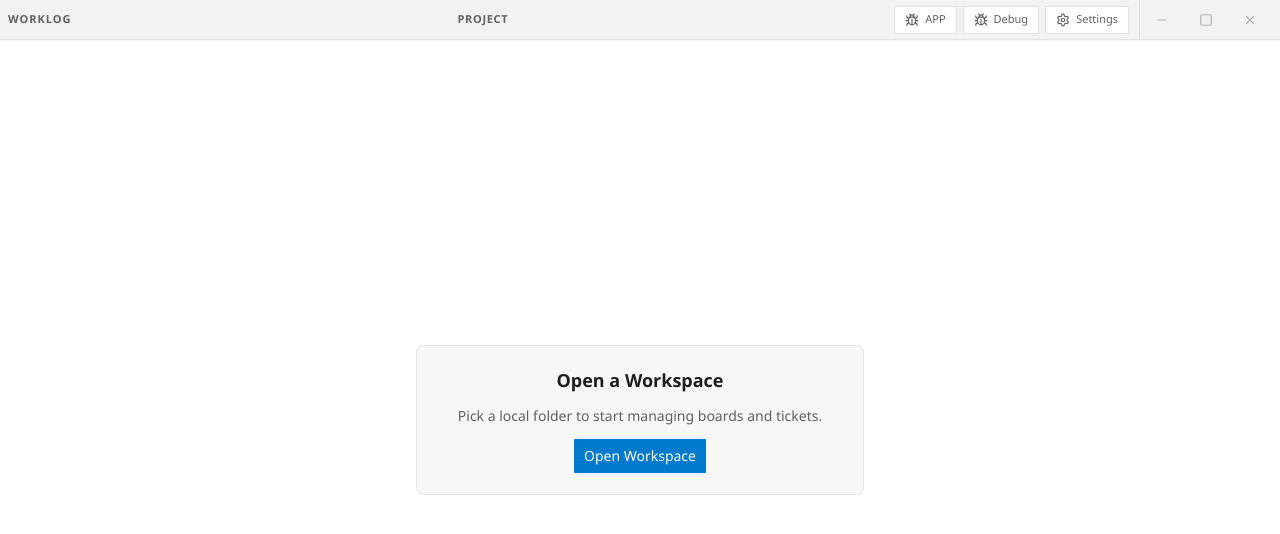
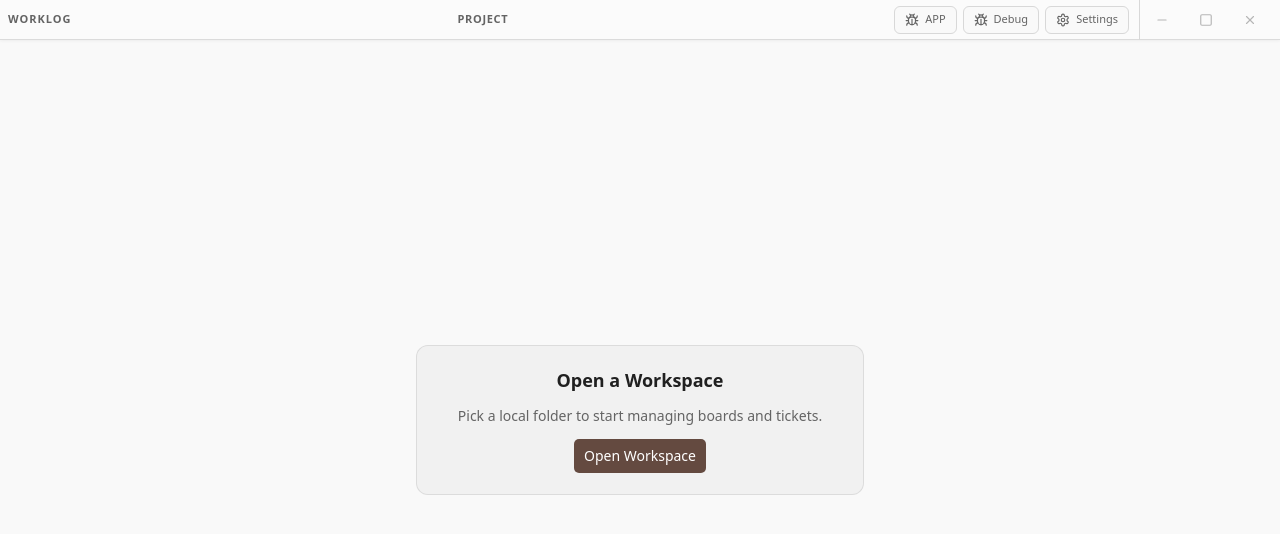
Before and after one commit to regisx001/Worklog, a SvelteKit app: page /onboarding in a window 1280 px wide. Shown: the top 534 px of the page. Built offline with nearby package versions, Linux system fonts and the light colour scheme.

Commit message:
feat: update layout.css with new color variables and improved shadow settings

```diff
--- a/src/routes/layout.css
+++ b/src/routes/layout.css
@@ -8,106 +8,128 @@
 @plugin '@tailwindcss/typography';
 
 :root {
-  --background: rgb(255 255 255);
-  --foreground: rgb(30 30 30);
-  --card: rgb(245 245 245);
-  --card-foreground: rgb(30 30 30);
-  --popover: rgb(255 255 255);
-  --popover-foreground: rgb(30 30 30);
-  --primary: rgb(0 122 204);
-  --primary-foreground: rgb(255 255 255);
-  --secondary: rgb(223 223 223);
-  --secondary-foreground: rgb(51 51 51);
-  --muted: rgb(239 239 239);
-  --muted-foreground: rgb(97 97 97);
-  --accent: rgb(229 229 229);
-  --accent-foreground: rgb(30 30 30);
-  --destructive: rgb(196 43 28);
-  --destructive-foreground: rgb(255 255 255);
-  --border: rgb(224 224 224);
-  --input: rgb(255 255 255);
-  --ring: rgb(0 122 204);
-  --chart-1: rgb(0 122 204);
-  --chart-2: rgb(56 142 60);
-  --chart-3: rgb(251 140 0);
-  --chart-4: rgb(142 36 170);
-  --chart-5: rgb(229 57 53);
-  --sidebar: rgb(242 242 242);
-  --sidebar-foreground: rgb(30 30 30);
-  --sidebar-primary: rgb(0 122 204);
-  --sidebar-primary-foreground: rgb(255 255 255);
-  --sidebar-accent: rgb(230 230 230);
-  --sidebar-accent-foreground: rgb(30 30 30);
-  --sidebar-border: rgb(224 224 224);
-  --sidebar-ring: rgb(0 122 204);
-
-  --surface-panel: rgb(245 245 245);
-  --surface-sidebar: rgb(242 242 242);
-  --surface-card: rgb(255 255 255);
-  --surface-raised: rgb(255 255 255);
-  --text-secondary: rgb(66 66 66);
-  --text-tertiary: rgb(97 97 97);
-  --accent-loud: rgb(0 122 204);
-
-  --font-sans: "Segoe UI", "Ubuntu", "Cantarell", "Noto Sans", sans-serif;
-  --font-display: "Segoe UI", "Ubuntu", "Cantarell", "Noto Sans", sans-serif;
-  --font-mono: "Cascadia Code", "Consolas", "Menlo", "Monaco", "Liberation Mono", monospace;
-
-  --radius: 0.25rem;
+  --background: oklch(0.9821 0 0);
+  --foreground: oklch(0.2435 0 0);
+  --card: oklch(0.9911 0 0);
+  --card-foreground: oklch(0.2435 0 0);
+  --popover: oklch(0.9911 0 0);
+  --popover-foreground: oklch(0.2435 0 0);
+  --primary: oklch(0.4341 0.0392 41.9938);
+  --primary-foreground: oklch(1.0000 0 0);
+  --secondary: oklch(0.9200 0.0651 74.3695);
+  --secondary-foreground: oklch(0.3499 0.0685 40.8288);
+  --muted: oklch(0.9521 0 0);
+  --muted-foreground: oklch(0.5032 0 0);
+  --accent: oklch(0.9310 0 0);
+  --accent-foreground: oklch(0.2435 0 0);
+  --destructive: oklch(0.6271 0.1936 33.3390);
+  --destructive-foreground: oklch(1.0000 0 0);
+  --border: oklch(0.8822 0 0);
+  --input: oklch(0.8822 0 0);
+  --ring: oklch(0.4341 0.0392 41.9938);
+  --chart-1: oklch(0.4341 0.0392 41.9938);
+  --chart-2: oklch(0.9200 0.0651 74.3695);
+  --chart-3: oklch(0.9310 0 0);
+  --chart-4: oklch(0.9367 0.0523 75.5009);
+  --chart-5: oklch(0.4338 0.0437 41.6746);
+  --sidebar: oklch(0.9881 0 0);
+  --sidebar-foreground: oklch(0.2645 0 0);
+  --sidebar-primary: oklch(0.3250 0 0);
+  --sidebar-primary-foreground: oklch(0.9881 0 0);
+  --sidebar-accent: oklch(0.9761 0 0);
+  --sidebar-accent-foreground: oklch(0.3250 0 0);
+  --sidebar-border: oklch(0.9401 0 0);
+  --sidebar-ring: oklch(0.7731 0 0);
+  --surface-panel: oklch(0.9521 0 0);
+  --surface-sidebar: oklch(0.9881 0 0);
+  --surface-card: oklch(0.9911 0 0);
+  --surface-raised: oklch(1.0000 0 0);
+  --text-secondary: oklch(0.5032 0 0);
+  --text-tertiary: oklch(0.5032 0 0);
+  --accent-loud: oklch(0.4341 0.0392 41.9938);
+  --font-sans: ui-sans-serif, system-ui, -apple-system, BlinkMacSystemFont, 'Segoe UI', Roboto, 'Helvetica Neue', Arial, 'Noto Sans', sans-serif, 'Apple Color Emoji', 'Segoe UI Emoji', 'Segoe UI Symbol', 'Noto Color Emoji';
+  --font-display: ui-sans-serif, system-ui, -apple-system, BlinkMacSystemFont, 'Segoe UI', Roboto, 'Helvetica Neue', Arial, 'Noto Sans', sans-serif, 'Apple Color Emoji', 'Segoe UI Emoji', 'Segoe UI Symbol', 'Noto Color Emoji';
+  --font-serif: ui-serif, Georgia, Cambria, "Times New Roman", Times, serif;
+  --font-mono: ui-monospace, SFMono-Regular, Menlo, Monaco, Consolas, "Liberation Mono", "Courier New", monospace;
+  --radius: 0.5rem;
+  --shadow-x: 0;
+  --shadow-y: 1px;
+  --shadow-blur: 3px;
+  --shadow-spread: 0px;
+  --shadow-opacity: 0.1;
+  --shadow-color: oklch(0 0 0);
+  --shadow-2xs: 0 1px 3px 0px hsl(0 0% 0% / 0.05);
+  --shadow-xs: 0 1px 3px 0px hsl(0 0% 0% / 0.05);
+  --shadow-sm: 0 1px 3px 0px hsl(0 0% 0% / 0.10), 0 1px 2px -1px hsl(0 0% 0% / 0.10);
+  --shadow: 0 1px 3px 0px hsl(0 0% 0% / 0.10), 0 1px 2px -1px hsl(0 0% 0% / 0.10);
+  --shadow-md: 0 1px 3px 0px hsl(0 0% 0% / 0.10), 0 2px 4px -1px hsl(0 0% 0% / 0.10);
+  --shadow-lg: 0 1px 3px 0px hsl(0 0% 0% / 0.10), 0 4px 6px -1px hsl(0 0% 0% / 0.10);
+  --shadow-xl: 0 1px 3px 0px hsl(0 0% 0% / 0.10), 0 8px 10px -1px hsl(0 0% 0% / 0.10);
+  --shadow-2xl: 0 1px 3px 0px hsl(0 0% 0% / 0.25);
+  --tracking-normal: 0em;
   --spacing: 0.25rem;
   --app-toolbar-height: calc(var(--spacing) * 10);
-
-  --shadow-2xs: 0 0 0 1px rgb(0 0 0 / 0.04);
-  --shadow-xs: 0 0 0 1px rgb(0 0 0 / 0.06);
-  --shadow-sm: 0 1px 2px rgb(0 0 0 / 0.14);
-  --shadow: 0 1px 2px rgb(0 0 0 / 0.16);
-  --shadow-md: 0 2px 4px rgb(0 0 0 / 0.2);
-  --shadow-lg: 0 4px 10px rgb(0 0 0 / 0.24);
-  --shadow-xl: 0 6px 16px rgb(0 0 0 / 0.28);
-  --shadow-2xl: 0 8px 22px rgb(0 0 0 / 0.3);
 }
 
 .dark {
-  --background: rgb(30 30 30);
-  --foreground: rgb(204 204 204);
-  --card: rgb(37 37 38);
-  --card-foreground: rgb(204 204 204);
-  --popover: rgb(37 37 38);
-  --popover-foreground: rgb(204 204 204);
-  --primary: rgb(0 122 204);
-  --primary-foreground: rgb(255 255 255);
-  --secondary: rgb(51 51 51);
-  --secondary-foreground: rgb(204 204 204);
-  --muted: rgb(42 45 46);
-  --muted-foreground: rgb(166 166 166);
-  --accent: rgb(55 55 61);
-  --accent-foreground: rgb(204 204 204);
-  --destructive: rgb(243 75 69);
-  --destructive-foreground: rgb(255 255 255);
-  --border: rgb(69 69 69);
-  --input: rgb(60 60 60);
-  --ring: rgb(0 122 204);
-  --chart-1: rgb(0 122 204);
-  --chart-2: rgb(78 201 176);
-  --chart-3: rgb(220 220 170);
-  --chart-4: rgb(197 134 192);
-  --chart-5: rgb(240 113 120);
-  --sidebar: rgb(37 37 38);
-  --sidebar-foreground: rgb(204 204 204);
-  --sidebar-primary: rgb(0 122 204);
-  --sidebar-primary-foreground: rgb(255 255 255);
-  --sidebar-accent: rgb(47 47 47);
-  --sidebar-accent-foreground: rgb(220 220 220);
-  --sidebar-border: rgb(51 51 51);
-  --sidebar-ring: rgb(0 122 204);
-
-  --surface-panel: rgb(24 24 24);
-  --surface-sidebar: rgb(37 37 38);
-  --surface-card: rgb(45 45 45);
-  --surface-raised: rgb(56 56 56);
-  --text-secondary: rgb(192 192 192);
-  --text-tertiary: rgb(166 166 166);
-  --accent-loud: rgb(0 122 204);
+  --background: oklch(0.1776 0 0);
+  --foreground: oklch(0.9491 0 0);
+  --card: oklch(0.2134 0 0);
+  --card-foreground: oklch(0.9491 0 0);
+  --popover: oklch(0.2134 0 0);
+  --popover-foreground: oklch(0.9491 0 0);
+  --primary: oklch(0.9247 0.0524 66.1732);
+  --primary-foreground: oklch(0.2029 0.0240 200.1962);
+  --secondary: oklch(0.3163 0.0190 63.6992);
+  --secondary-foreground: oklch(0.9247 0.0524 66.1732);
+  --muted: oklch(0.2520 0 0);
+  --muted-foreground: oklch(0.7699 0 0);
+  --accent: oklch(0.2850 0 0);
+  --accent-foreground: oklch(0.9491 0 0);
+  --destructive: oklch(0.6271 0.1936 33.3390);
+  --destructive-foreground: oklch(1.0000 0 0);
+  --border: oklch(0.2351 0.0115 91.7467);
+  --input: oklch(0.4017 0 0);
+  --ring: oklch(0.9247 0.0524 66.1732);
+  --chart-1: oklch(0.9247 0.0524 66.1732);
+  --chart-2: oklch(0.3163 0.0190 63.6992);
+  --chart-3: oklch(0.2850 0 0);
+  --chart-4: oklch(0.3481 0.0219 67.0001);
+  --chart-5: oklch(0.9245 0.0533 67.0855);
+  --sidebar: oklch(0.2103 0.0059 285.8852);
+  --sidebar-foreground: oklch(0.9674 0.0013 286.3752);
+  --sidebar-primary: oklch(0.4882 0.2172 264.3763);
+  --sidebar-primary-foreground: oklch(1.0000 0 0);
+  --sidebar-accent: oklch(0.2739 0.0055 286.0326);
+  --sidebar-accent-foreground: oklch(0.9674 0.0013 286.3752);
+  --sidebar-border: oklch(0.2739 0.0055 286.0326);
+  --sidebar-ring: oklch(0.8711 0.0055 286.2860);
+  --surface-panel: oklch(0.1776 0 0);
+  --surface-sidebar: oklch(0.2103 0.0059 285.8852);
+  --surface-card: oklch(0.2134 0 0);
+  --surface-raised: oklch(0.2850 0 0);
+  --text-secondary: oklch(0.7699 0 0);
+  --text-tertiary: oklch(0.7699 0 0);
+  --accent-loud: oklch(0.9247 0.0524 66.1732);
+  --font-sans: ui-sans-serif, system-ui, -apple-system, BlinkMacSystemFont, 'Segoe UI', Roboto, 'Helvetica Neue', Arial, 'Noto Sans', sans-serif, 'Apple Color Emoji', 'Segoe UI Emoji', 'Segoe UI Symbol', 'Noto Color Emoji';
+  --font-display: ui-sans-serif, system-ui, -apple-system, BlinkMacSystemFont, 'Segoe UI', Roboto, 'Helvetica Neue', Arial, 'Noto Sans', sans-serif, 'Apple Color Emoji', 'Segoe UI Emoji', 'Segoe UI Symbol', 'Noto Color Emoji';
+  --font-serif: ui-serif, Georgia, Cambria, "Times New Roman", Times, serif;
+  --font-mono: ui-monospace, SFMono-Regular, Menlo, Monaco, Consolas, "Liberation Mono", "Courier New", monospace;
+  --radius: 0.5rem;
+  --shadow-x: 0;
+  --shadow-y: 1px;
+  --shadow-blur: 3px;
+  --shadow-spread: 0px;
+  --shadow-opacity: 0.1;
+  --shadow-color: oklch(0 0 0);
+  --shadow-2xs: 0 1px 3px 0px hsl(0 0% 0% / 0.05);
+  --shadow-xs: 0 1px 3px 0px hsl(0 0% 0% / 0.05);
+  --shadow-sm: 0 1px 3px 0px hsl(0 0% 0% / 0.10), 0 1px 2px -1px hsl(0 0% 0% / 0.10);
+  --shadow: 0 1px 3px 0px hsl(0 0% 0% / 0.10), 0 1px 2px -1px hsl(0 0% 0% / 0.10);
+  --shadow-md: 0 1px 3px 0px hsl(0 0% 0% / 0.10), 0 2px 4px -1px hsl(0 0% 0% / 0.10);
+  --shadow-lg: 0 1px 3px 0px hsl(0 0% 0% / 0.10), 0 4px 6px -1px hsl(0 0% 0% / 0.10);
+  --shadow-xl: 0 1px 3px 0px hsl(0 0% 0% / 0.10), 0 8px 10px -1px hsl(0 0% 0% / 0.10);
+  --shadow-2xl: 0 1px 3px 0px hsl(0 0% 0% / 0.25);
 
   color-scheme: dark;
 }
@@ -156,14 +178,12 @@
   --font-sans: var(--font-sans);
   --font-display: var(--font-display);
   --font-mono: var(--font-mono);
+  --font-serif: var(--font-serif);
 
   --radius-sm: calc(var(--radius) - 4px);
   --radius-md: calc(var(--radius) - 2px);
   --radius-lg: var(--radius);
   --radius-xl: calc(var(--radius) + 4px);
-  --radius-2xl: calc(var(--radius) * 1.8);
-  --radius-3xl: calc(var(--radius) * 2.2);
-  --radius-4xl: calc(var(--radius) * 2.6);
 
   --shadow-2xs: var(--shadow-2xs);
   --shadow-xs: var(--shadow-xs);
```
